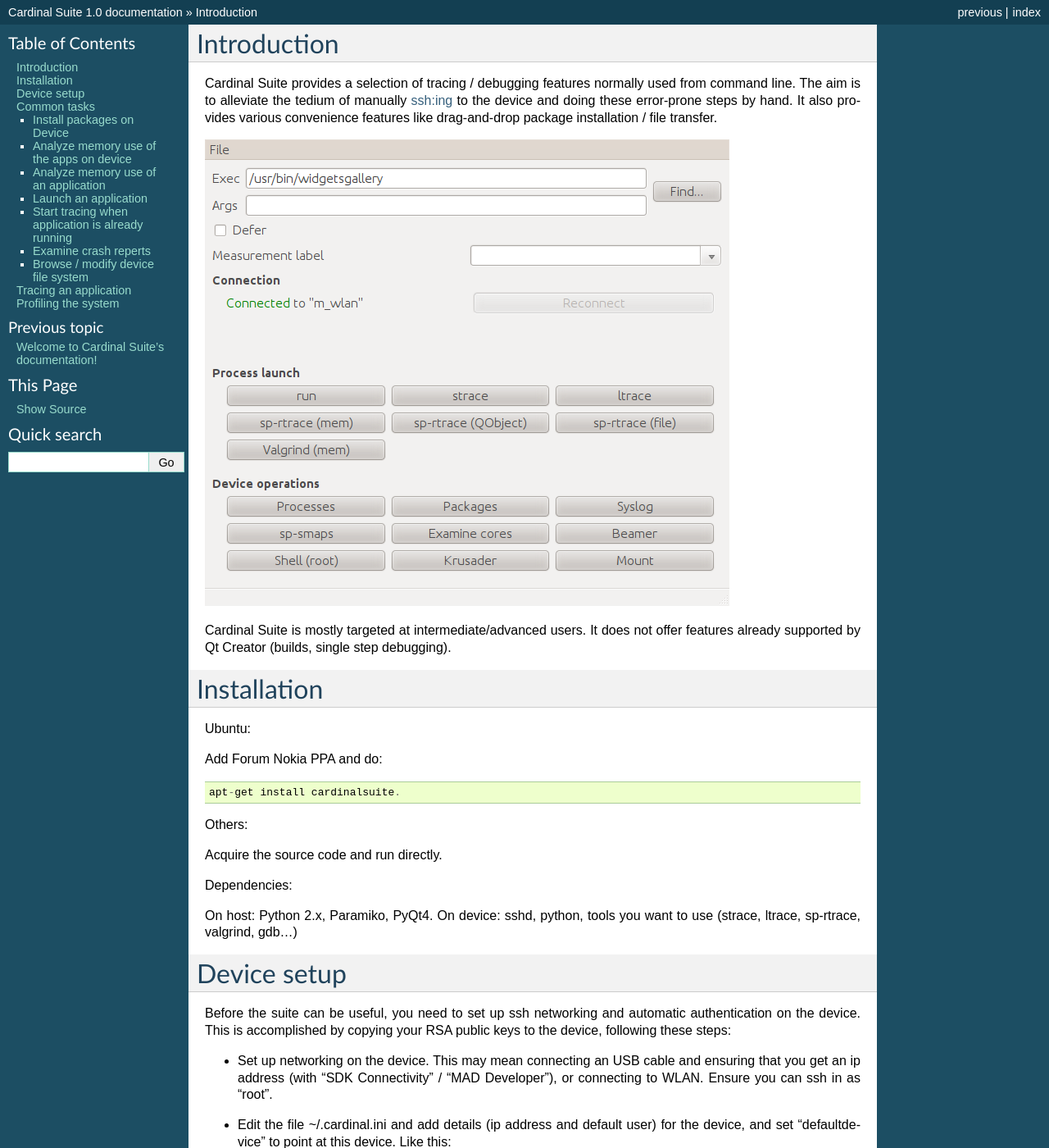
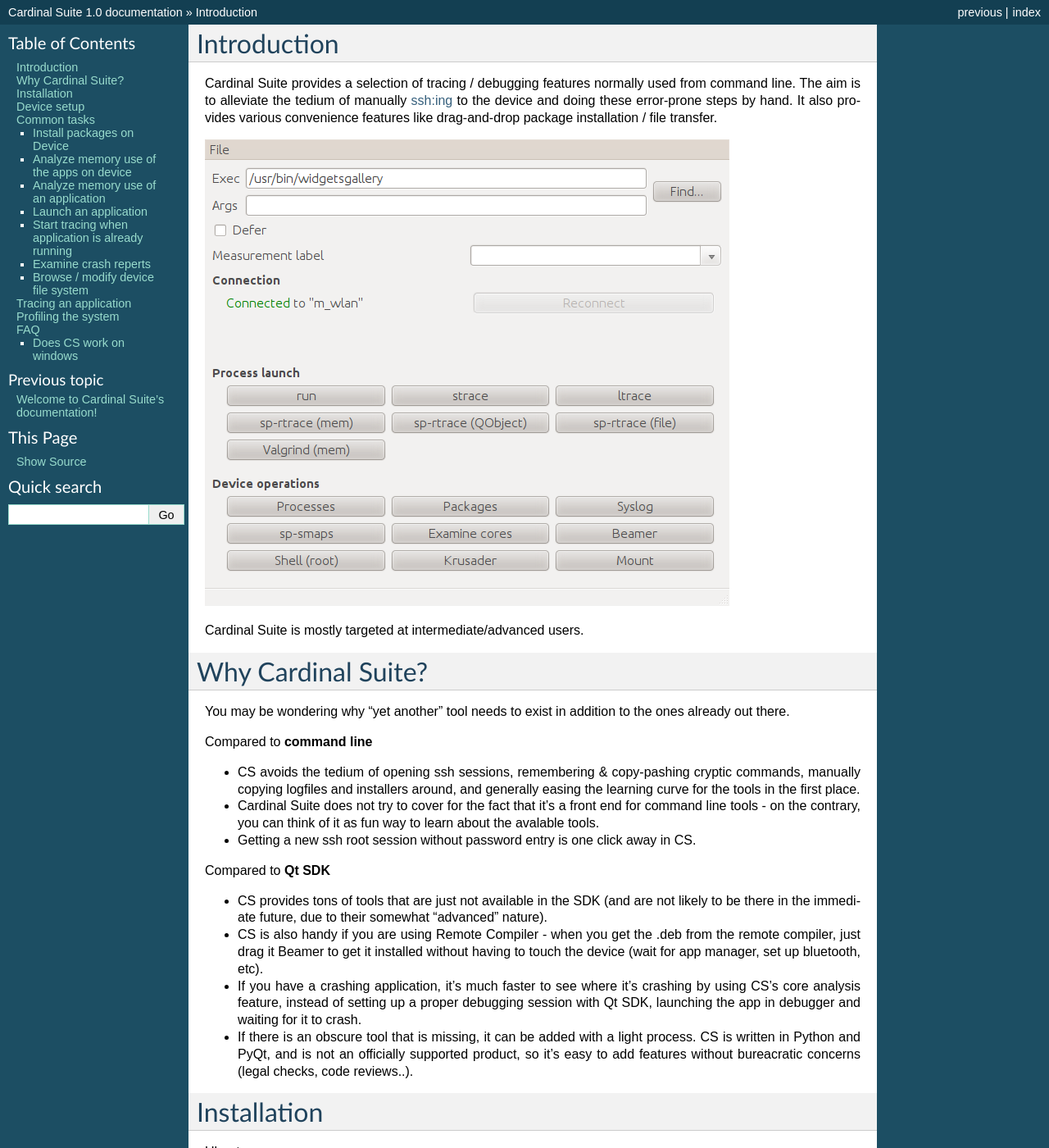
Before and after one commit to vivainio/Cardinal, a Sphinx documentation site: the page built from doc/cardinal_guide.txt, in a window 1280 px wide and 1400 px high. Shown: the whole window at 82% size. Built offline with Sphinx 7.4.7, drawn with Linux system fonts in a browser that asks for light colours; some of the changed text lies outside the part shown.

Commit message:
doc update

```diff
--- a/doc/cardinal_guide.txt
+++ b/doc/cardinal_guide.txt
@@ -8,8 +8,40 @@
 .. image:: pics/proclauncher.png
 
 
-Cardinal Suite is mostly targeted at intermediate/advanced users. It does not offer features already supported by Qt Creator
-(builds, single step debugging).
+Cardinal Suite is mostly targeted at intermediate/advanced users.
+
+Why Cardinal Suite?
+===================
+
+You may be wondering why "yet another" tool needs to exist in addition to the ones already out there.
+
+Compared to **command line**
+
+* CS avoids the tedium of opening ssh sessions, remembering & copy-pashing cryptic
+  commands, manually copying logfiles and installers around, and generally easing the
+  learning curve for the tools in the first place.
+* Cardinal Suite does not try to cover for the fact that it's a front end for command line
+  tools - on the contrary, you can think of it as fun way to learn about the
+  avalable tools.
+
+* Getting a new ssh root session without password entry is one click away in CS.
+
+Compared to **Qt SDK**
+
+* CS provides tons of tools that are just not available in the SDK (and are not likely
+  to be there in the immediate future, due to their somewhat "advanced" nature).
+
+* CS is also handy if you are using Remote Compiler - when you get the .deb from the
+  remote compiler, just drag it Beamer to get it installed without having to touch the
+  device (wait for app manager, set up bluetooth, etc).
+
+* If you have a crashing application, it's much faster to see where it's crashing by
+  using CS's core analysis feature, instead of setting up a proper debugging session with
+  Qt SDK, launching the app in debugger and waiting for it to crash.
+
+* If there is an obscure tool that is missing, it can be added with a light process.
+  CS is written in Python and PyQt, and is not an officially supported product, so
+  it's easy to add features without bureacratic concerns (legal checks, code reviews..).
 
 Installation
 ============
@@ -139,3 +171,14 @@
 
 You can invoke "opreport" with custom flags, example can be discovered behind the combobox. Install oprofile on your desktop and
 run "man opreport" for guidance, or see http://wiki.maemo.org/Documentation/devtools/maemo5/oprofile
+
+FAQ
+====
+
+
+
+Does CS work on windows
++++++++++++++++++++++++
+
+CS is only using cross platform libraries, but it requires functional installation of ssh and related tools.
+As it stands, it's entirely untested on windows.
```
